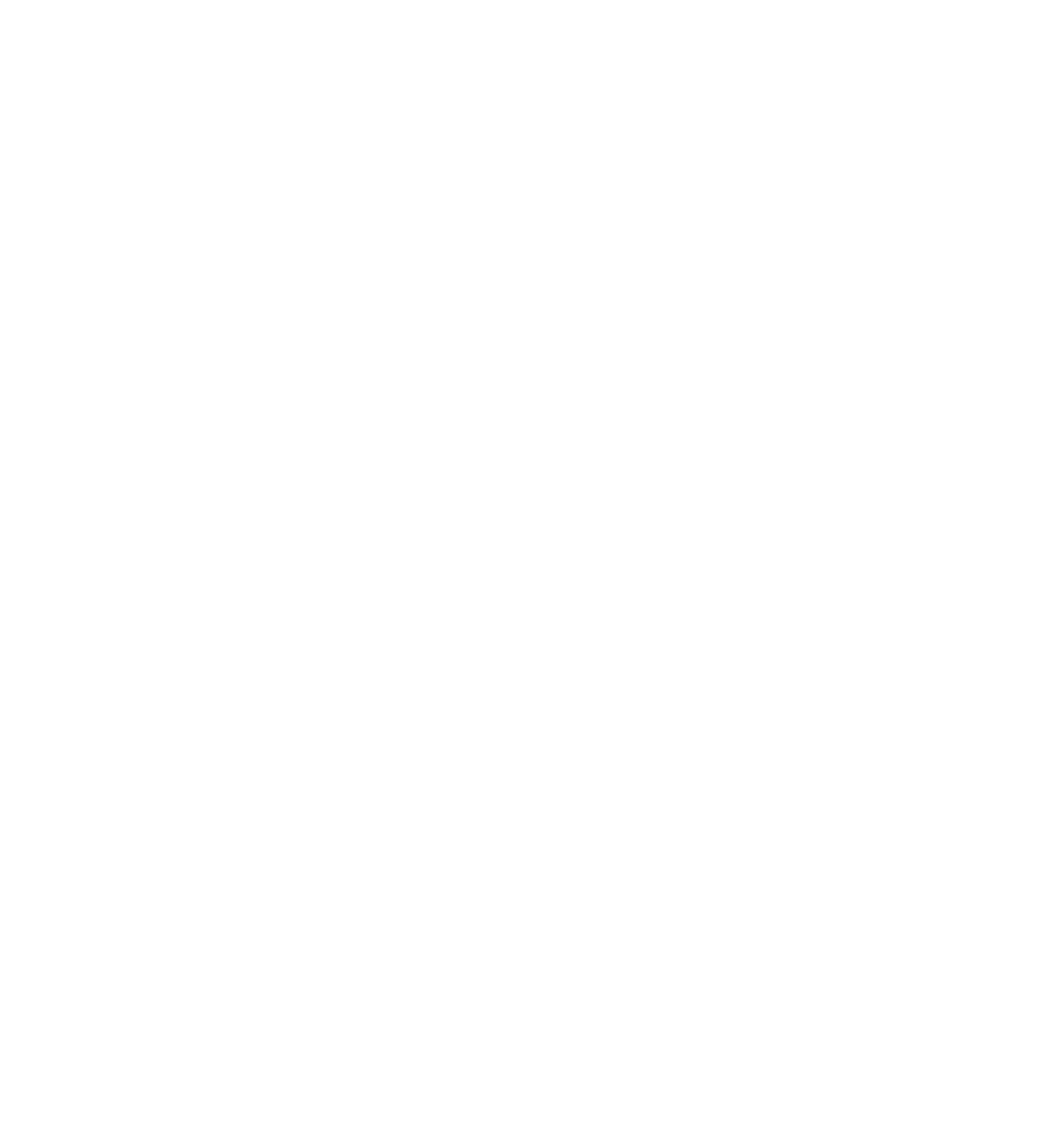
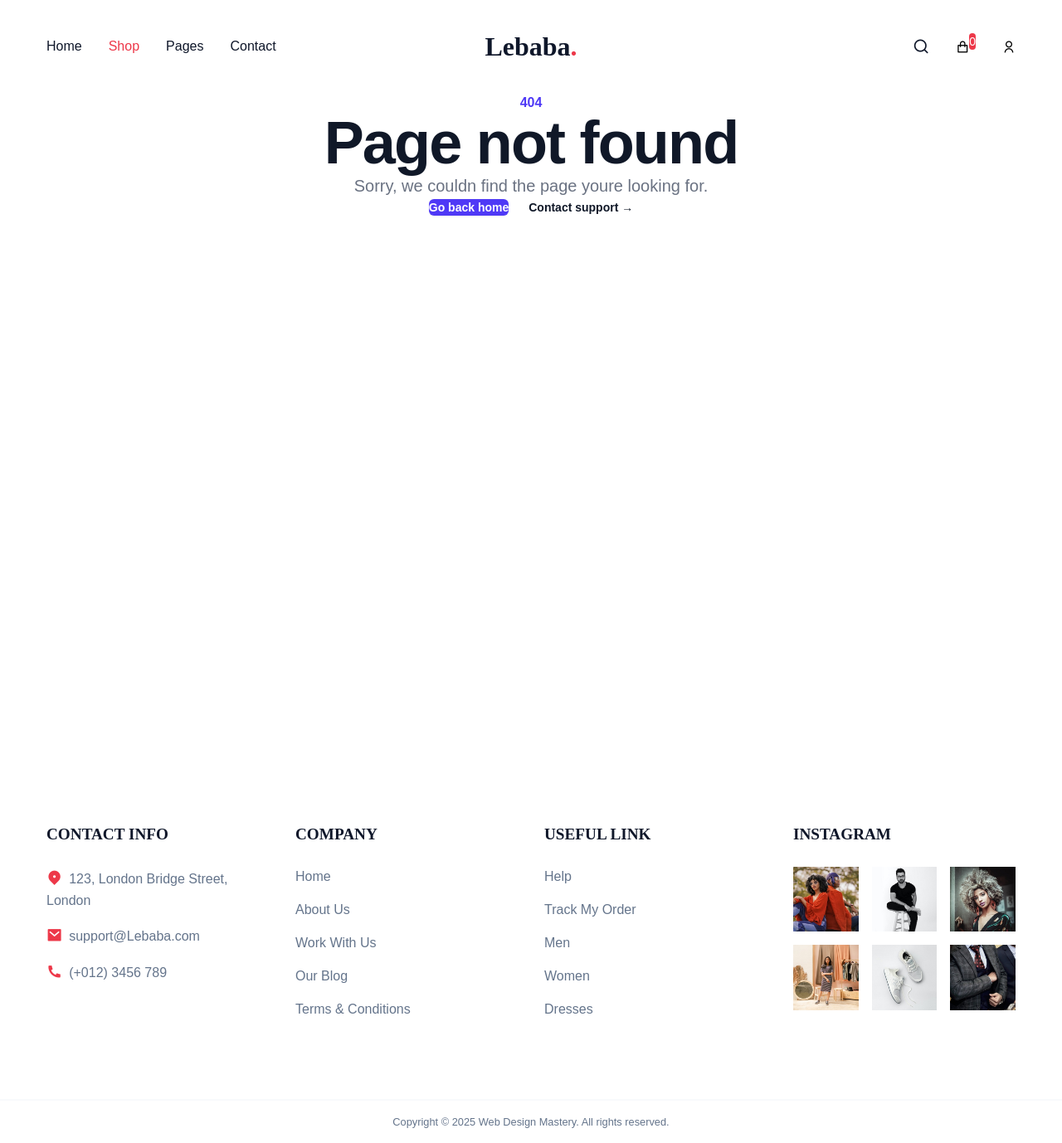
Before and after one commit to nh246/MERN-E-Commerce, a React (Vite) app in the folder frontend/: page /shop/66d45fb27e580755d843823e in a window 1280 px wide. Before the commit this address had no page. Shown: the whole page at 83% size. Before the commit the page ends 800 px from the top, so only its background shows below. Built offline with nearby package versions, Linux system fonts and the light colour scheme.

Commit message:
home page complete

```diff
--- a/frontend/src/App.jsx
+++ b/frontend/src/App.jsx
@@ -1,11 +1,16 @@
 import { Outlet } from "react-router";
 import NavBar from "./components/NavBar";
+import Footer from "./components/Footer";
 
 function App() {
   return (
     <div>
       <NavBar />
+      <main className="min-h-screen">
+
       <Outlet />
+      </main>
+      <Footer/>
     </div>
   );
 }
--- /dev/null
+++ b/frontend/src/components/ErrorPage.jsx
@@ -0,0 +1,31 @@
+
+import { Link } from 'react-router';
+
+function ErrorPage() {
+  return (
+    <main className="grid min-h-full place-items-center bg-white px-6 py-24 sm:py-32 lg:px-8">
+    <div className="text-center">
+      <p className="text-base font-semibold text-indigo-600">404</p>
+      <h1 className="mt-4 text-5xl font-semibold tracking-tight text-balance text-gray-900 sm:text-7xl">
+        Page not found
+      </h1>
+      <p className="mt-6 text-lg font-medium text-pretty text-gray-500 sm:text-xl/8">
+        Sorry, we couldn find the page youre looking for.
+      </p>
+      <div className="mt-10 flex items-center justify-center gap-x-6">
+        <Link to='/'
+          href="#"
+          className="rounded-md bg-indigo-600 px-3.5 py-2.5 text-sm font-semibold text-white shadow-xs hover:bg-indigo-500 focus-visible:outline-2 focus-visible:outline-offset-2 focus-visible:outline-indigo-600"
+        >
+          Go back home
+        </Link>
+        <Link href="/contact" className="text-sm font-semibold text-gray-900">
+          Contact support <span aria-hidden="true">&rarr;</span>
+        </Link>
+      </div>
+    </div>
+  </main>
+  )
+}
+
+export default ErrorPage
--- /dev/null
+++ b/frontend/src/components/Footer.jsx
@@ -0,0 +1,70 @@
+import { Link } from "react-router";
+
+import instaImg1 from '../assets/instagram-1.jpg'
+import instaImg2 from '../assets/instagram-2.jpg'
+import instaImg3 from '../assets/instagram-3.jpg'
+import instaImg4 from '../assets/instagram-4.jpg'
+import instaImg5 from '../assets/instagram-5.jpg'
+import instaImg6 from '../assets/instagram-6.jpg'
+
+function Footer() {
+  return (
+    <>
+      <footer className="section__container footer__container">
+        <div className="footer__col">
+          <h4>CONTACT INFO</h4>
+          <p>
+            <span>
+              <i className="ri-map-pin-2-fill"></i>
+            </span>
+            123, London Bridge Street, London
+          </p>
+          <p>
+            <span>
+              <i className="ri-mail-fill"></i>
+            </span>
+            support@Lebaba.com
+          </p>
+          <p>
+            <span>
+              <i className="ri-phone-fill"></i>
+            </span>
+            (+012) 3456 789
+          </p>
+        </div>
+        <div className="footer__col">
+          <h4>COMPANY</h4>
+          <Link to="#">Home</Link>
+          <Link to="#">About Us</Link>
+          <Link to="#">Work With Us</Link>
+          <Link to="#">Our Blog</Link>
+          <Link to="#">Terms &amp; Conditions</Link>
+        </div>
+        <div className="footer__col">
+          <h4>USEFUL LINK</h4>
+          <Link to="#">Help</Link>
+          <Link to="#">Track My Order</Link>
+          <Link to="#">Men</Link>
+          <Link to="#">Women</Link>
+          <Link to="#">Dresses</Link>
+        </div>
+        <div className="footer__col">
+          <h4>INSTAGRAM</h4>
+          <div className="instagram__grid">
+            <img src={instaImg1} alt="instagram" />
+            <img src={instaImg2} alt="instagram" />
+            <img src={instaImg3} alt="instagram" />
+            <img src={instaImg4} alt="instagram" />
+            <img src={instaImg5} alt="instagram" />
+            <img src={instaImg6} alt="instagram" />
+          </div>
+        </div>
+      </footer>
+      <div className="footer__bar">
+        Copyright © 2025 Web Design Mastery. All rights reserved.
+      </div>
+    </>
+  );
+}
+
+export default Footer;
--- a/frontend/src/components/NavBar.jsx
+++ b/frontend/src/components/NavBar.jsx
@@ -1,4 +1,4 @@
-import { Link } from "react-router";
+import { Link, NavLink } from "react-router";
 
 function NavBar() {
   return (
@@ -6,16 +6,36 @@ function NavBar() {
       <nav className="max-w-screen-2xl mx-auto px-4 flex justify-between items-center">
         <ul className="nav__links">
           <li className="link">
-            <Link to="/">Home</Link>
+            <NavLink
+              to="/"
+              className={({ isActive }) => (isActive ? "active" : "")}
+            >
+              Home
+            </NavLink>
           </li>
           <li className="link">
-            <Link to="/shop">Shop</Link>
+            <NavLink
+              to="/shop"
+              className={({ isActive }) => (isActive ? "active" : "")}
+            >
+              Shop
+            </NavLink>
           </li>
           <li className="link">
-            <Link to="/">Pages</Link>
+            <NavLink
+              to="/pages"
+              className={({ isActive }) => (isActive ? "active" : "")}
+            >
+              Pages
+            </NavLink>
           </li>
           <li className="link">
-            <Link to="/contact">Contact</Link>
+            <NavLink
+              to="/contact"
+              className={({ isActive }) => (isActive ? "active" : "")}
+            >
+              Contact
+            </NavLink>
           </li>
         </ul>
         <div className="nav__logo">
--- a/frontend/src/index.css
+++ b/frontend/src/index.css
@@ -106,6 +106,10 @@ nav {
 .link a {
   font-weight: 500;
   color: var(--text-dark);
+}
+
+.active{
+  color: #ed3849 !important
 }
 
 .link a:hover {
--- /dev/null
+++ b/frontend/src/pages/blogs/Blogs.jsx
@@ -0,0 +1,71 @@
+
+
+function Blogs() {
+  return (
+    <section className="section__container blog__container">
+    <h2 className="section__header">Latest From Blog</h2>
+    <p className="section__subheader !mb-8">
+      Elevate your wardrobe with our freshest style tips, trends, and
+      inspiration on our blog.
+    </p>
+    <div
+      className="md:p-12 grid grid-cols-1 sm:grid-cols-2 md:grid-cols-3 lg:grid-cols-4 gap-8"
+    >
+      <div
+        className="blog__card cursor-pointer hover:scale-105 transition-all duration-200"
+      >
+        <img
+          src="https://images.unsplash.com/photo-1490481651871-ab68de25d43d?q=80&amp;w=2070&amp;auto=format&amp;fit=crop&amp;ixlib=rb-4.0.3&amp;ixid=M3wxMjA3fDB8MHxwaG90by1wYWdlfHx8fGVufDB8fHx8fA%3D%3D"
+          alt="Mastering the Art of Capsule Wardrobes"
+        />
+        <div className="blog__card__content">
+          <h6>Timeless Elegance</h6>
+          <h4>Mastering the Art of Capsule Wardrobes</h4>
+          <p>12th August 2022</p>
+        </div>
+      </div>
+      <div
+        className="blog__card cursor-pointer hover:scale-105 transition-all duration-200"
+      >
+        <img
+          src="https://images.unsplash.com/photo-1700159017572-de76bb0c5719?q=80&amp;w=2072&amp;auto=format&amp;fit=crop&amp;ixlib=rb-4.0.3&amp;ixid=M3wxMjA3fDB8MHxwaG90by1wYWdlfHx8fGVufDB8fHx8fA%3D%3D"
+          alt="Unveiling the Hottest Beachwear Trends"
+        />
+        <div className="blog__card__content">
+          <h6>Summer Breeze</h6>
+          <h4>Unveiling the Hottest Beachwear Trends</h4>
+          <p>18th January 2023</p>
+        </div>
+      </div>
+      <div
+        className="blog__card cursor-pointer hover:scale-105 transition-all duration-200"
+      >
+        <img
+          src="https://plus.unsplash.com/premium_photo-1682142715511-27bfbfdc044f?q=80&amp;w=2069&amp;auto=format&amp;fit=crop&amp;ixlib=rb-4.0.3&amp;ixid=M3wxMjA3fDB8MHxwaG90by1wYWdlfHx8fGVufDB8fHx8fA%3D%3D"
+          alt="Navigating the World of Women's Tailoring"
+        />
+        <div className="blog__card__content">
+          <h6>Power Dressing</h6>
+          <h4>Navigating the World of Women's Tailoring</h4>
+          <p>5th January 2025</p>
+        </div>
+      </div>
+      <div
+        className="blog__card cursor-pointer hover:scale-105 transition-all duration-200"
+      >
+        <img
+          src="https://plus.unsplash.com/premium_photo-1713720663924-4e3fe8f20f79?q=80&amp;w=1948&amp;auto=format&amp;fit=crop&amp;ixlib=rb-4.0.3&amp;ixid=M3wxMjA3fDB8MHxwaG90by1wYWdlfHx8fGVufDB8fHx8fA%3D%3D"
+          alt="The World's Best Fashion Fair 2025"
+        />
+        <div className="blog__card__content">
+          <h6>New York Times</h6>
+          <h4>The World's Best Fashion Fair 2025</h4>
+          <p>25th May 2025</p>
+        </div>
+      </div>
+    </div>
+  </section>
+  )
+}
+
+export default Blogs
--- /dev/null
+++ b/frontend/src/pages/home/DealsSection.jsx
@@ -0,0 +1,42 @@
+import dealsImg from '../../assets/deals.png'
+
+function DealsSection() {
+  return (
+    <section className="section__container deals__container">
+        <div className="deals__image">
+          <img src={dealsImg} alt="deals" />
+        </div>
+        <div className="deals__content">
+          <h5>Get Up To 20% Discount</h5>
+          <h4>Deals Of This Month</h4>
+          <p>
+            Our Women's Fashion Deals of the Month are here to make your style
+            dreams a reality without breaking the bank. Discover a curated
+            collection of exquisite clothing, accessories, and footwear, all
+            handpicked to elevate your wardrobe.
+          </p>
+          <div className="deals__countdown flex-wrap">
+            <div className="deals__countdown__card">
+              <h4>14</h4>
+              <p>Days</p>
+            </div>
+            <div className="deals__countdown__card">
+              <h4>20</h4>
+              <p>Hours</p>
+            </div>
+            <div className="deals__countdown__card">
+              <h4>15</h4>
+              <p>Mins</p>
+            </div>
+            <div className="deals__countdown__card">
+              <h4>05</h4>
+              <p>Secs</p>
+            </div>
+          </div>
+        </div>
+      </section>
+
+  )
+}
+
+export default DealsSection
--- /dev/null
+++ b/frontend/src/pages/home/Features.jsx
@@ -0,0 +1,32 @@
+
+
+function Features() {
+  return (
+    <section className="section__container banner__container">
+        <div className="banner__card">
+          <span><i className="ri-truck-line"></i></span>
+          <h4>Free Delivery</h4>
+          <p>
+            Offers convenience and the ability to shop from anywhere, anytime.
+          </p>
+        </div>
+        <div className="banner__card">
+          <span><i className="ri-money-dollar-circle-line"></i></span>
+          <h4>100% Money Back Guaranty</h4>
+          <p>
+            E-commerce have a review system where customers can share feedback.
+          </p>
+        </div>
+        <div className="banner__card">
+          <span><i className="ri-user-voice-fill"></i></span>
+          <h4>Strong Support</h4>
+          <p>
+            Offer customer support services to assist customers with queries and
+            issues.
+          </p>
+        </div>
+      </section>
+  )
+}
+
+export default Features
--- a/frontend/src/pages/home/Home.jsx
+++ b/frontend/src/pages/home/Home.jsx
@@ -1,5 +1,8 @@
+import Blogs from "../blogs/Blogs"
 import Banner from "./Banner"
 import Categories from "./Categories"
+import DealsSection from "./DealsSection"
+import Features from "./Features"
 import TrendingProducts from "./TrendingProducts"
 import Trends from "./Trends"
 
@@ -10,6 +13,9 @@ function Home() {
       <Categories/>
       <Trends/>
       <TrendingProducts/>
+      <DealsSection/>
+      <Features/>
+      <Blogs/>
     </>
   )
 }
--- a/frontend/src/routes/RouterPage.jsx
+++ b/frontend/src/routes/RouterPage.jsx
@@ -3,13 +3,15 @@ import App from "../App";
 import Home from "../pages/home/Home";
 import ShopPage from "../pages/shop/ShopPage";
 import CategoryPage from "../pages/category/CategoryPage";
+import ErrorPage from "../components/ErrorPage";
 function RouterPage() {
   return (
     <Routes>
-      <Route element={<App />}>
-        <Route path="/" element={<Home/>} />
+      <Route element={<App />} errorElement={<ErrorPage/>} >
+        <Route path="/" element={<Home/>} errorElement={<ErrorPage/>} />
         <Route path="/shop" element={<ShopPage/>} />
         <Route path="/categories/:categoryName" element={<CategoryPage/>} />
+        <Route path="*" element={<ErrorPage />} />
       </Route>
     </Routes>
   );
```
